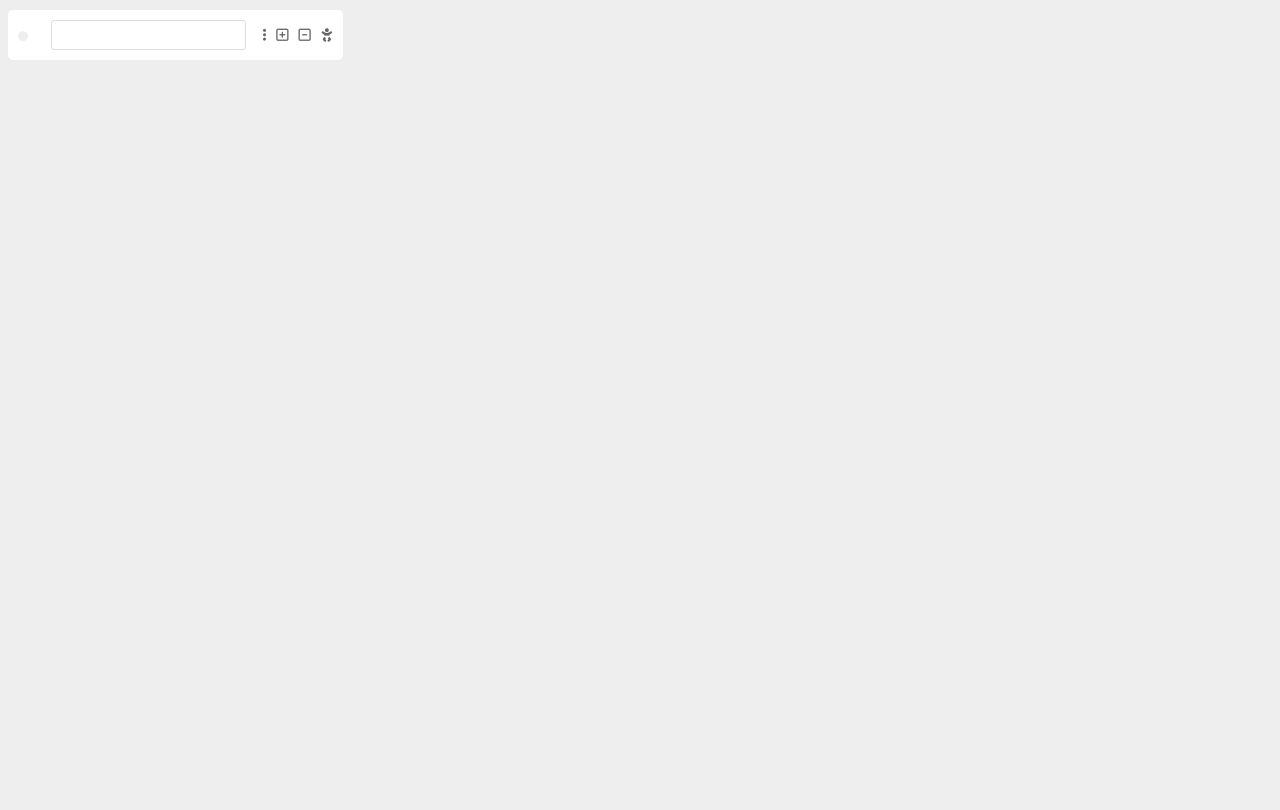
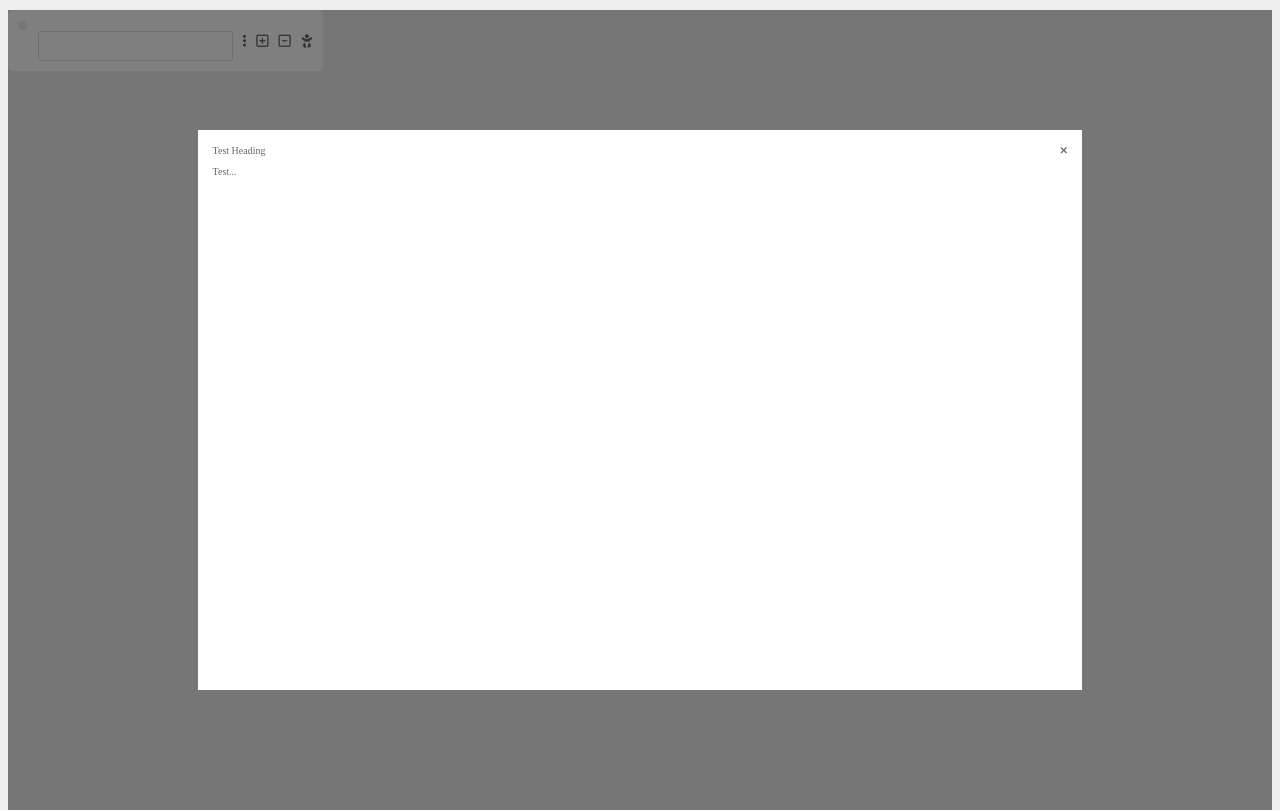
Before and after one commit to it4joy/struct-builder, a plain HTML site: page index.html in a window 1280 px wide. Drawn offline with nearby package versions, Linux system fonts and the light colour scheme.

Commit message:
start Modal class: markup

```diff
--- a/index.html
+++ b/index.html
@@ -9,6 +9,17 @@
   </head>
   <body>
     <ul class="tree-wrapper"></ul>
+    <div class="overlay">
+      <div class="modal">
+        <i class="fas fa-times btn-modal-close"></i>
+        <div class="modal-head">
+          Test Heading
+        </div>
+        <div class="modal-body">
+          <p>Test...</p>
+        </div>
+      </div>
+    </div>
     <script src="https://cdnjs.cloudflare.com/ajax/libs/jquery/3.6.0/jquery.min.js"></script>
     <script src="services.js"></script>
     <script src="script.js"></script>
--- a/services.js
+++ b/services.js
@@ -40,3 +40,7 @@ class LocStorageHandler {
     }
   }
 }
+
+class Modal {
+
+}
--- a/style.css
+++ b/style.css
@@ -1,9 +1,16 @@
+*, *::before, *::after {
+  box-sizing: border-box;
+}
+
 html {
+  height: 100%;
   font-size: 10px;
   color: #666;
 }
 
 body {
+  position: relative;
+  height: inherit;
   background-color: #eee;
 }
 
@@ -62,3 +69,33 @@ body {
 .item-priority {
   color: #eee;
 }
+
+/* modal */
+
+.overlay {
+  position: absolute;
+  top: 0;
+  right: 0;
+  bottom: 0;
+  left: 0;
+  z-index: 1;
+  width: 100%;
+  height: 100%;
+  background-color: rgba(0, 0, 0, .5);
+}
+
+.modal {
+  position: absolute;
+  top: 15%;
+  left: 15%;
+  width: 70%;
+  height: 70%;
+  padding: 15px;
+  background-color: #fff;
+}
+
+.btn-modal-close {
+  position: absolute;
+  top: 15px;
+  right: 15px;
+}
```
